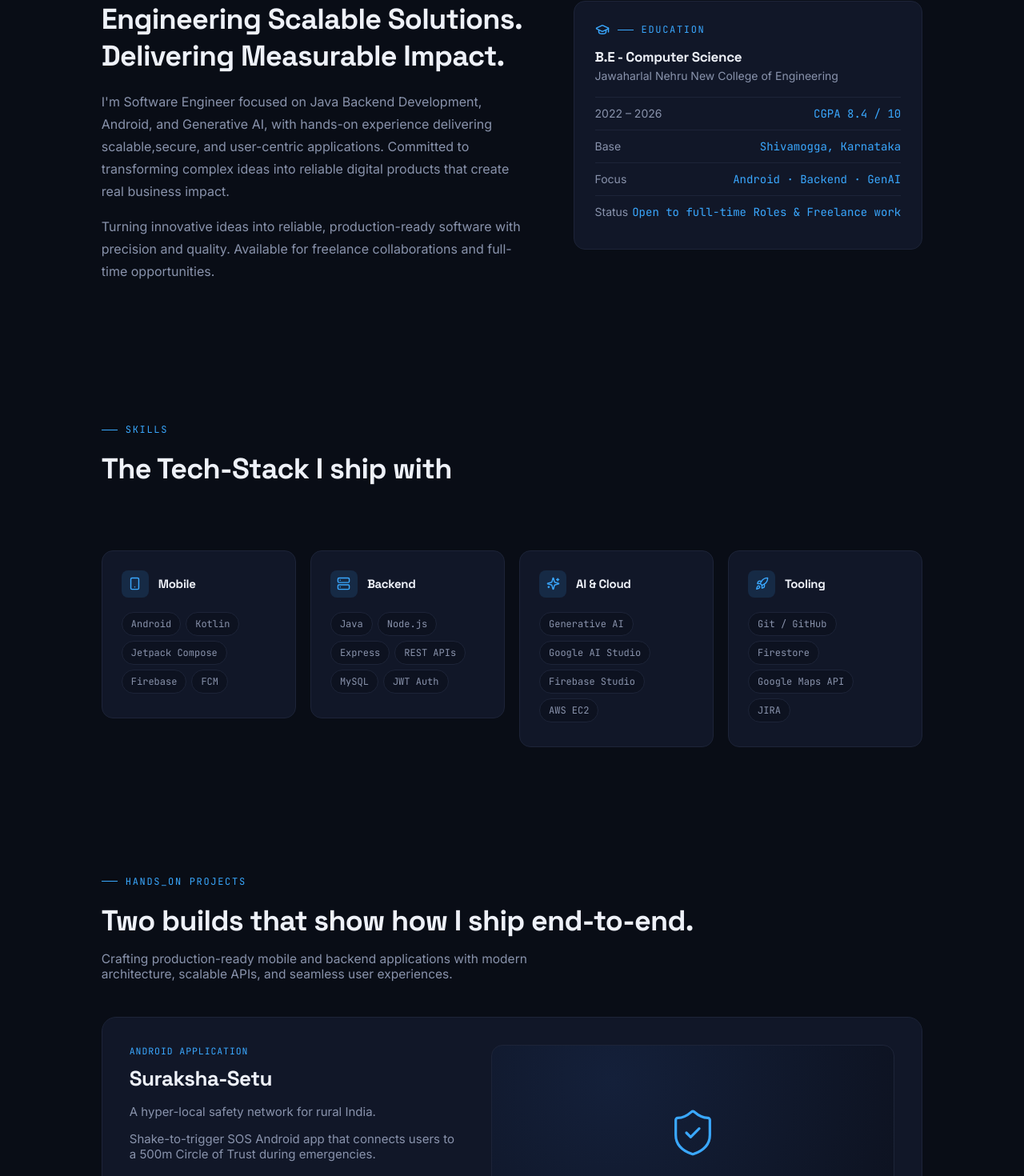
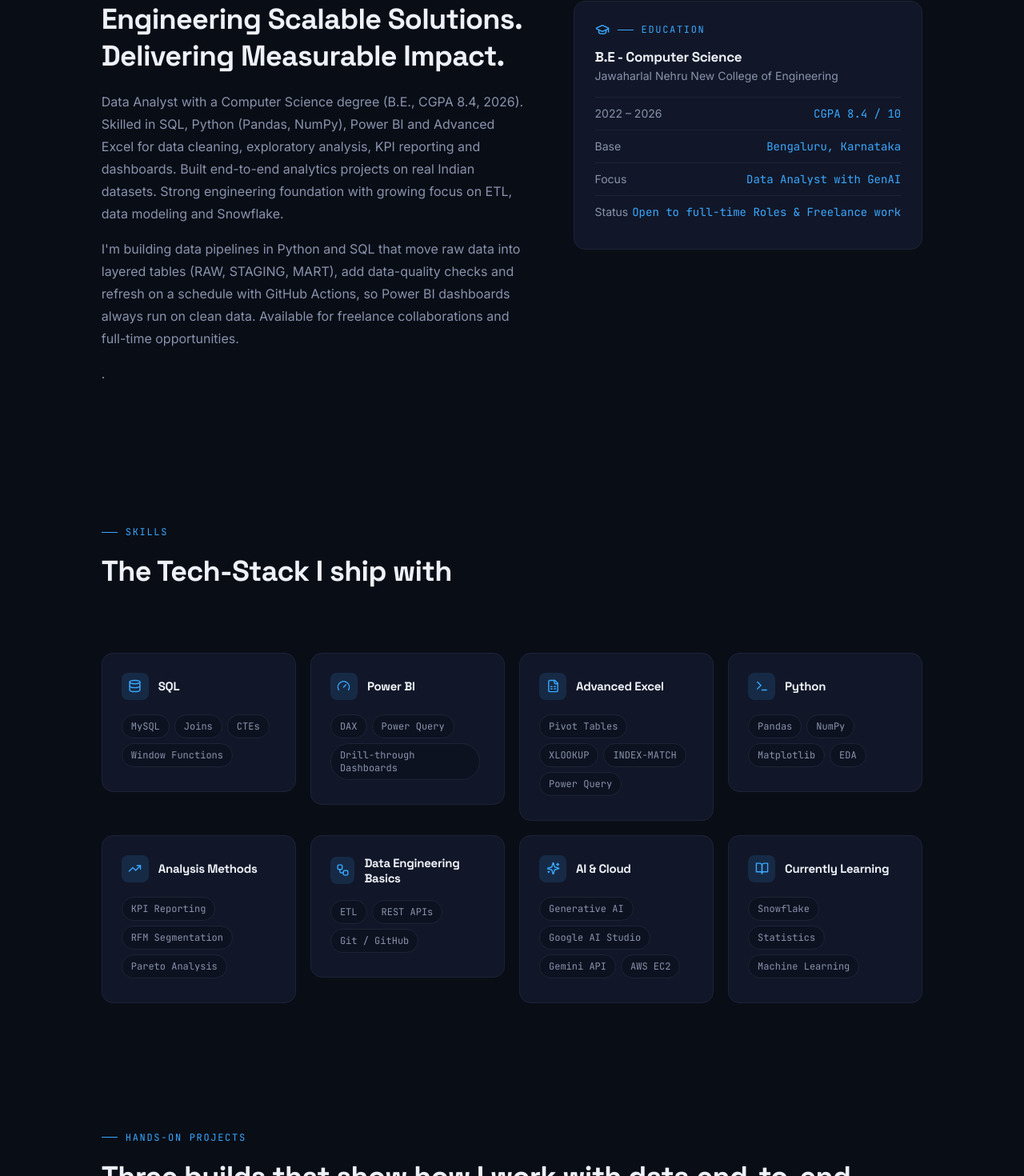
Before and after one commit to ManojMh2005/Portfolio_Manoj, a React (Vite) app: page / in a window 1280 px wide. Shown: the part 953-2423 px from the top of the page at 80% size. Built offline with nearby package versions, Linux system fonts and the light colour scheme.

Commit message:
Update portfolio for data analyst and data engineering roles

```diff
--- a/src/App.jsx
+++ b/src/App.jsx
@@ -1,8 +1,9 @@
 import React, { useEffect, useRef, useState } from "react";
 import {
   Github, Linkedin, Mail, Phone, MapPin, ArrowUpRight, Download,
-  Smartphone, Server, Sparkles, Rocket, ShieldCheck, Bell, Navigation,
-  Lock, ShoppingCart, Database, Send, GraduationCap,
+  Smartphone, Server, Sparkles, Rocket, ShieldCheck, Database, GraduationCap,
+  FileSpreadsheet, Terminal, Gauge, TrendingUp, Workflow, BookOpen,
+  Users, Layers, RefreshCw, LayoutDashboard,
 } from "lucide-react";
 import { submitContactMessage, sendContactEmail, sendAutoReply, logResumeDownload } from "./firebase.js";
 
@@ -56,6 +57,38 @@ function NetworkBackground() {
   );
 }
 
+const skillGroups = [
+  { title: "SQL", icon: Database, items: ["MySQL", "Joins", "CTEs", "Window Functions"] },
+  { title: "Power BI", icon: Gauge, items: ["DAX", "Power Query", "Drill-through Dashboards"] },
+  { title: "Advanced Excel", icon: FileSpreadsheet, items: ["Pivot Tables", "XLOOKUP", "INDEX-MATCH", "Power Query"] },
+  { title: "Python", icon: Terminal, items: ["Pandas", "NumPy", "Matplotlib", "EDA"] },
+  { title: "Analysis Methods", icon: TrendingUp, items: ["KPI Reporting", "RFM Segmentation", "Pareto Analysis"] },
+  { title: "Data Engineering Basics", icon: Workflow, items: ["ETL", "REST APIs", "Git / GitHub"] },
+  { title: "AI & Cloud", icon: Sparkles, items: ["Generative AI", "Google AI Studio", "Gemini API", "AWS EC2"] },
+  // { title: "Engineering Background", icon: Smartphone, items: ["Kotlin", "Jetpack Compose", "Java", "Node.js", "Firebase"] },
+  { title: "Currently Learning", icon: BookOpen, items: ["Snowflake", "Statistics", "Machine Learning"] },
+];
+
+const services = [
+  { icon: Gauge, title: "Dashboards & BI Reporting", desc: "Interactive Power BI dashboards with KPI cards, trends and drill-through, built on your sales, finance or operations data." },
+  { icon: Database, title: "SQL & Excel Data Analysis", desc: "Data cleaning and analysis in SQL (joins, CTEs, window functions), plus Pivot Tables, XLOOKUP and Power Query reports in Excel." },
+  { icon: TrendingUp, title: "Business Analysis & KPIs", desc: "Revenue, AOV, growth and repeat-purchase tracking, RFM customer segmentation and Pareto analysis, with clear recommendations." },
+  { icon: Workflow, title: "Data Pipelines & ETL", desc: "Python and SQL pipelines that load raw files or API data into a database, with layered tables, quality checks and scheduled refresh." },
+];
+const projectLinks = {
+  ecommerce: "https://github.com/ManojMh2005/Blinkit_Dashboard.git",
+  upi: "https://github.com/ManojMh2005/UPI-Pipelines.git",
+
+};
+
+const RepoLink = ({ href }) =>
+  href ? (
+    <div style={{ display: "flex", gap: 12, flexWrap: "wrap", marginTop: 20 }}>
+      <a href={href} target="_blank" rel="noreferrer" className="btn btn-ghost">
+        <Github size={15} /> View on GitHub <ArrowUpRight size={14} />
+      </a>
+    </div>
+  ) : null;
 export default function App() {
   const [navSolid, setNavSolid] = useState(false);
   const [form, setForm] = useState({ name: "", email: "", message: "" });
@@ -97,18 +130,6 @@ export default function App() {
     }
   };
 
-const skillGroups = [ { title: "Mobile", icon: Smartphone, items: ["Android", "Kotlin", "Jetpack Compose", "Firebase", "FCM"] },
-//{title: "Programming", icon: Languages, items: ["Java","Python","C","Kotlin"]},
-{ title: "Backend", icon: Server, items: ["Java", "Node.js", "Express", "REST APIs", "MySQL", "JWT Auth"] },
- { title: "AI & Cloud", icon: Sparkles, items: ["Generative AI", "Google AI Studio", "Firebase Studio", "AWS EC2"] },
- { title: "Tooling", icon: Rocket, items: ["Git / GitHub", "Firestore", "Google Maps API", "JIRA"] }, ];
-  const services = [
-    { icon: Smartphone, title: "Android App Development", desc: "Native Kotlin apps with Jetpack Compose and Firebase — from MVP to Play Store." },
-    { icon: Server, title: "Backend & API Development", desc: "Node.js and Java REST APIs, MySQL schema design, auth, and clean integration contracts." },
-    { icon: Sparkles, title: "AI-Integrated Features", desc: "Ship chatbots, smart assistants, and GenAI workflows inside your existing product." },
-    { icon: Rocket, title: "MVP Development for Startups", desc: "Idea to working prototype — mobile + backend + AI, delivered end-to-end." },
-  ];
-
   return (
     <div>
       <div className="bg-glow" />
@@ -131,23 +152,21 @@ const skillGroups = [ { title: "Mobile", icon: Smartphone, items: ["Android", "K
         <div className="pill"><span className="dot" />Available for freelance projects &amp; full-time roles</div>
 
         <div className="hero-heading-row">
-    <h1>I build Android apps and <span className="accent">backends that ship.</span></h1>
+          <h1>I turn raw data into <span className="accent">dashboards &amp; decisions.</span></h1>
           <div className="hero-photo-wrap">
             <img src="/profile.jpg" alt="Manoj Manjappa Halammanavar" className="hero-photo" />
           </div>
         </div>
 
         <p className="hero-sub">
-    I'm Manoj — a Computer Science engineer turning ideas into working mobile and web products.
+          I'm Manoj — a Data Analyst with an engineering background in Python and SQL.
         </p>
         <div className="hero-ctas">
-    <a href="#work" className="btn btn-primary">View my work <ArrowUpRight size={16} /></a>
+          <a href="#projects" className="btn btn-primary">View my work <ArrowUpRight size={16} /></a>
           <a href="#contact" className="btn btn-dark">Hire me</a>
-    <a href="/Manoj_Resume.pdf" download onClick={handleResumeClick} className="btn btn-ghost">Resume <Download size={15} /></a>
+          <a href="/Manoj_DA1 1.pdf" download onClick={handleResumeClick} className="btn btn-ghost">Resume <Download size={15} /></a>
         </div>
-  <div className="stats-row">
-
-  </div>
+        <div className="stats-row"></div>
       </section>
 
       {/* ABOUT */}
@@ -157,11 +176,13 @@ const skillGroups = [ { title: "Mobile", icon: Smartphone, items: ["Android", "K
           <Reveal className="about-text">
             <h2 className="section-title">Engineering Scalable Solutions. Delivering Measurable Impact.</h2>
             <p style={{ marginTop: 20 }}>
-               I'm Software Engineer focused on Java Backend Development, Android, and Generative AI,
-               with hands-on experience delivering scalable,secure, and user-centric applications.
-              Committed to transforming complex ideas into reliable digital products that create real business impact.
+              Data Analyst with a Computer Science degree (B.E., CGPA 8.4, 2026). Skilled in SQL, Python (Pandas, NumPy),
+              Power BI and Advanced Excel for data cleaning, exploratory analysis, KPI reporting and dashboards. Built end-to-end analytics
+              projects on real Indian datasets. Strong engineering foundation with growing focus on ETL, data modeling and Snowflake.
             </p>
-            <p>Turning innovative ideas into reliable, production-ready software with precision and quality. Available for freelance collaborations and full-time opportunities.</p>
+            <p><p>
+  I'm building data pipelines in Python and SQL that move raw data into layered tables (RAW, STAGING, MART), add data-quality checks and refresh on a schedule with GitHub Actions, so Power BI dashboards always run on clean data. Available for freelance collaborations and full-time opportunities.
+</p>.</p>
           </Reveal>
           <Reveal delay={100}>
             <div className="education-card">
@@ -172,9 +193,9 @@ const skillGroups = [ { title: "Mobile", icon: Smartphone, items: ["Android", "K
               <h3>B.E - Computer Science</h3>
               <div className="sub">Jawaharlal Nehru New College of Engineering</div>
               <div className="edu-row"><span className="l">2022 – 2026</span><span className="r">CGPA 8.4 / 10</span></div>
-              <div className="edu-row"><span className="l">Base</span><span className="r">Shivamogga, Karnataka</span></div>
-              <div className="edu-row"><span className="l">Focus</span><span className="r">Android · Backend · GenAI</span></div>
-              <div className="edu-row"><span className="l">Status</span><span className="r">Open to full-time Roles &amp; Freelance work </span></div>
+              <div className="edu-row"><span className="l">Base</span><span className="r">Bengaluru, Karnataka</span></div>
+              <div className="edu-row"><span className="l">Focus</span><span className="r">Data Analyst with GenAI</span></div>
+              <div className="edu-row"><span className="l">Status</span><span className="r">Open to full-time Roles &amp; Freelance work</span></div>
             </div>
           </Reveal>
         </div>
@@ -200,29 +221,29 @@ const skillGroups = [ { title: "Mobile", icon: Smartphone, items: ["Android", "K
         </div>
       </section>
 
-      {/* WORK */}
-      <section id="work">
-        <Reveal><div className="eyebrow">Hands_On Projects</div></Reveal>
-        <Reveal><h2 className="section-title">Two builds that show how I ship end-to-end.</h2></Reveal>
-        <Reveal><p className="section-lead">Crafting production-ready mobile and backend applications with modern architecture, scalable APIs, and seamless user experiences.</p></Reveal>
+      {/* PROJECTS */}
+      <section id="projects">
+        <Reveal><div className="eyebrow">Hands-On Projects</div></Reveal>
+        <Reveal><h2 className="section-title">Three builds that show how I work with data end-to-end.</h2></Reveal>
 
         <Reveal>
           <div className="project-featured">
             <div>
-              <div className="project-tag">Android Application </div>
-              <h3>Suraksha-Setu</h3>
-              <p className="lede">A hyper-local safety network for rural India.</p>
-              <p className="lede">Shake-to-trigger SOS Android app that connects users to a 500m Circle of Trust during emergencies.</p>
+              <div className="project-tag">Data Analytics · In progress</div>
+              <h3>E-commerce Sales Performance &amp; Customer Analytics</h3>
+              <p className="lede">
+                Analysing 100K+ orders across customers, sellers, products, payments and reviews.
+              </p>
               <div className="feature-list">
-                <div className="feature-row"><Navigation /><div><div className="t">Live GPS Sharing</div><div className="d">Real-time location beamed to your Safe Circle the moment an emergency triggers.</div></div></div>
-                <div className="feature-row"><Bell /><div><div className="t">Shake-to-SOS</div><div className="d">Physical shake detection fires the alert instantly — no unlocking, no tapping.</div></div></div>
-                <div className="feature-row"><Send /><div><div className="t">FCM + SMS Fallback</div><div className="d">Push notifications reach contacts first; SMS backs it up when data drops.</div></div></div>
-                <div className="feature-row"><ShieldCheck /><div><div className="t">Geofencing &amp; Siren</div><div className="d">500m radius geofence with an audible siren to attract nearby help.</div></div></div>
+                <div className="feature-row"><Database /><div><div className="t">SQL Analysis</div><div className="d">Multi-table joins, CTEs and window functions.</div></div></div>
+                <div className="feature-row"><TrendingUp /><div><div className="t">Core Metrics</div><div className="d">Revenue, AOV, growth and repeat-purchase rate.</div></div></div>
+                <div className="feature-row"><Gauge /><div><div className="t">Power BI Dashboard</div><div className="d">Multi-page, with KPI cards, YoY/MoM trends and drill-through.</div></div></div>
+                <div className="feature-row"><Users /><div><div className="t">Customer Insights</div><div className="d">RFM segmentation, Pareto analysis, delivery-vs-review impact and business recommendations.</div></div></div>
               </div>
-              <div>{["Android Studio", "Kotlin", "Jetpack Compose", "Firebase", "FCM", "Cloud Architect",  "Google Maps API"].map((t) => <span className="chip" key={t}>{t}</span>)}</div>
+              <div>{["MySQL", "Advanced Excel", "Power BI", "DAX", "Statistics"].map((t) => <span className="chip" key={t}>{t}</span>)}</div>
             </div>
             <div className="project-visual">
-              <ShieldCheck size={64} color="var(--accent)" strokeWidth={1.2} />
+              <Gauge size={64} color="var(--accent)" strokeWidth={1.2} />
             </div>
           </div>
         </Reveal>
@@ -230,19 +251,38 @@ const skillGroups = [ { title: "Mobile", icon: Smartphone, items: ["Android", "K
         <Reveal delay={100}>
           <div className="project-featured">
             <div className="project-visual" style={{ order: 2 }}>
-              <Database size={64} color="var(--accent)" strokeWidth={1.2} />
+              <Layers size={64} color="var(--accent)" strokeWidth={1.2} />
             </div>
             <div style={{ order: 1 }}>
-              <div className="project-tag">Full Stack Application </div>
-              <h3>E-Commerce Web System</h3>
-              <p className="lede">A production-style online store, owned end-to-end.</p>
-              <p className="lede">Production-ready e-commerce backend engineered with secure authentication, scalable architecture, and high-performance RESTful APIs.</p>
+              <div className="project-tag">Data Engineering · In progress</div>
+              <h3>UPI Digital Payments Analytics Pipeline</h3>
+              <p className="lede">An ETL pipeline that takes NPCI monthly UPI transaction data from raw files to a Power BI dashboard.</p>
               <div className="feature-list">
-                <div className="feature-row"><Lock /><div><div className="t">JWT Auth</div><div className="d">Signup, login, and refresh flow with hashed passwords and role claims.</div></div></div>
-                <div className="feature-row"><ShieldCheck /><div><div className="t">Role-Based Access</div><div className="d">Middleware keeps customers and admins in separate lanes at the API layer.</div></div></div>
-                <div className="feature-row"><ShoppingCart /><div><div className="t">Cart &amp; Checkout</div><div className="d">Server-side cart, prices recomputed at checkout, orders written in a single transaction.</div></div></div>
+                <div className="feature-row"><Database /><div><div className="t">ETL into Snowflake</div><div className="d">Python pipeline loading NPCI monthly UPI data into RAW, STAGING and MART (star schema) layers.</div></div></div>
+                <div className="feature-row"><ShieldCheck /><div><div className="t">SQL Transformations &amp; Quality Checks</div><div className="d">CTEs, window functions and data-quality checks.</div></div></div>
+                <div className="feature-row"><RefreshCw /><div><div className="t">Scheduled Refresh</div><div className="d">Automated runs with GitHub Actions.</div></div></div>
+                <div className="feature-row"><Gauge /><div><div className="t">Power BI Dashboard</div><div className="d">Volume, value and growth trends.</div></div></div>
               </div>
-              <div>{["Java","Web-Design","Node.js", "Express", "MySQL", "JWT Auth", "REST APIs", "Postman"].map((t) => <span className="chip" key={t}>{t}</span>)}</div>
+              <div>{["Python", "Pandas", "Requests", "Snowflake", "SQL", "GitHub Actions", "Power BI"].map((t) => <span className="chip" key={t}>{t}</span>)}</div>
+            </div>
+          </div>
+        </Reveal>
+
+        <Reveal delay={200}>
+          <div className="project-featured">
+            <div className="project-visual">
+              <Sparkles size={64} color="var(--accent)" strokeWidth={1.2} />
+            </div>
+            <div>
+              <div className="project-tag">Analytics + GenAI · In progress</div>
+              <h3>AI-Narrated Sales Dashboard</h3>
+              <p className="lede">An interactive sales dashboard that explains its own numbers in plain English.</p>
+              <div className="feature-list">
+                <div className="feature-row"><LayoutDashboard /><div><div className="t">Interactive Dashboard</div><div className="d">KPIs, trends and segment drill-downs.</div></div></div>
+                <div className="feature-row"><Sparkles /><div><div className="t">AI Insights Panel</div><div className="d">Gemini API writes plain-English insights from the filtered data.</div></div></div>
+                <div className="feature-row"><ShieldCheck /><div><div className="t">Number Verification</div><div className="d">Every figure in the AI summary is checked against computed values before display.</div></div></div>
+              </div>
+              <div>{["Python", "SQL", "Streamlit", "Gemini API", "Power BI", "Advanced Excel"].map((t) => <span className="chip" key={t}>{t}</span>)}</div>
             </div>
           </div>
         </Reveal>
@@ -251,23 +291,17 @@ const skillGroups = [ { title: "Mobile", icon: Smartphone, items: ["Android", "K
       {/* INTERNSHIP */}
       <section id="internship">
         <Reveal><div className="eyebrow">Internship Experience</div></Reveal>
-        <Reveal><h2 className="section-title">Engineering Excellence Through Professional Internships.</h2></Reveal>
-        <Reveal><p className="section-lead">Strengthened expertise in backend development, Android applications, and cloud technologies by delivering practical solutions in a professional engineering environment.</p></Reveal>
+        <Reveal><h2 className="section-title">Hands-on experience in data science and GenAI.</h2></Reveal>
+        <Reveal><p className="section-lead">Applying Python and Generative AI tools to data science tasks.</p></Reveal>
 
         <Reveal delay={150}>
           <div className="other-work-grid">
             <div className="other-work-card">
-              <span className="tag">INternship — MindMatrix   (Feb 2026 - June 2026)</span>
-              <h3>Android App Developer Intern using Gen-AI</h3>
-              <p>Delivered production-ready Android solutions by combining real-time cloud services, scalable API architecture, and Generative AI capabilities. Focused on building secure, maintainable, and high-performance applications that deliver exceptional user experiences.</p>
-              <div>{["Kotlin", "Android Studio","Firebase","Jetpack Compose","UI/UX","Google AI Studio"].map((t) => <span className="chip" key={t}>{t}</span>)}</div>
-            </div>
-            <div className="other-work-card">
-              <span className="tag">Internship — The Developers Arena  (Dec 2025 - Jan 2026)</span>
-              <h3>Java  Full-Stack Developer Intern</h3>
-              <p>Designed and implemented scalable backend architectures with Java, SQL, and RESTful APIs, enabling secure and reliable application functionality. Contributed to performance optimization, cross-functional integration, debugging, and collaborative development using Git-based workflows and modern engineering standards.
-</p>
-              <div>{["Java","HTML/CSS","JavaScript","Node.Js","Spring Boot","Rest API","MySQL"].map((t) => <span className="chip" key={t}>{t}</span>)}</div>
+              <span className="tag">Internship — Palle Technologies (AUG 2026 – In Progress)</span>
+              <h3>Data Science Intern (Gen AI)</h3>
+              {/* TODO: replace this line with what you actually worked on and built */}
+              <p>Data science and Generative AI work using Python and Google AI Studio.</p>
+              <div>{["Python", "Generative AI", "Google AI Studio"].map((t) => <span className="chip" key={t}>{t}</span>)}</div>
             </div>
           </div>
         </Reveal>
@@ -301,8 +335,8 @@ const skillGroups = [ { title: "Mobile", icon: Smartphone, items: ["Android", "K
               <a className="contact-link" href="mailto:mhmanojmanu92@gmail.com"><Mail />mhmanojmanu92@gmail.com</a>
               <a className="contact-link" href="tel:+918431858148"><Phone />+91 84318 58148</a>
               <a className="contact-link" href="https://github.com/ManojMh2005" target="_blank" rel="noreferrer"><Github />github.com/ManojMh2005</a>
-              <a className="contact-link" href="https://linkedin.com/in/manoj-m-h-4600aa310" target="_blank" rel="noreferrer"><Linkedin />linkedin.com/in/manoj-m-h</a>
-              <a className="contact-link" href="#"><MapPin />Ranebennur, Karnataka</a>
+              <a className="contact-link" href="https://linkedin.com/in/manoj-m-h-4600aa310" target="_blank" rel="noreferrer"><Linkedin />linkedin.com/in/manoj-m-h-4600aa310</a>
+              <a className="contact-link" href="#"><MapPin />Bengaluru, Karnataka</a>
             </div>
           </Reveal>
           <Reveal delay={100}>
@@ -329,7 +363,7 @@ const skillGroups = [ { title: "Mobile", icon: Smartphone, items: ["Android", "K
       </section>
 
       <footer>
-        <span className="mono">© 2026 Manoj M H · The Developer,from idea to deployment.</span>
+        <span className="mono">© 2026 Manoj M H · The Engineer, from idea to Business Insights.</span>
         <div className="footer-socials">
           <a href="https://github.com/ManojMh2005" target="_blank" rel="noreferrer"><Github size={18} /></a>
           <a href="https://linkedin.com/in/manoj-m-h-4600aa310" target="_blank" rel="noreferrer"><Linkedin size={18} /></a>
```
Also changed, not shown: 2 other files (tests, documents, lock files or other folders). Lines whose indentation alone changed are shown as unchanged.
